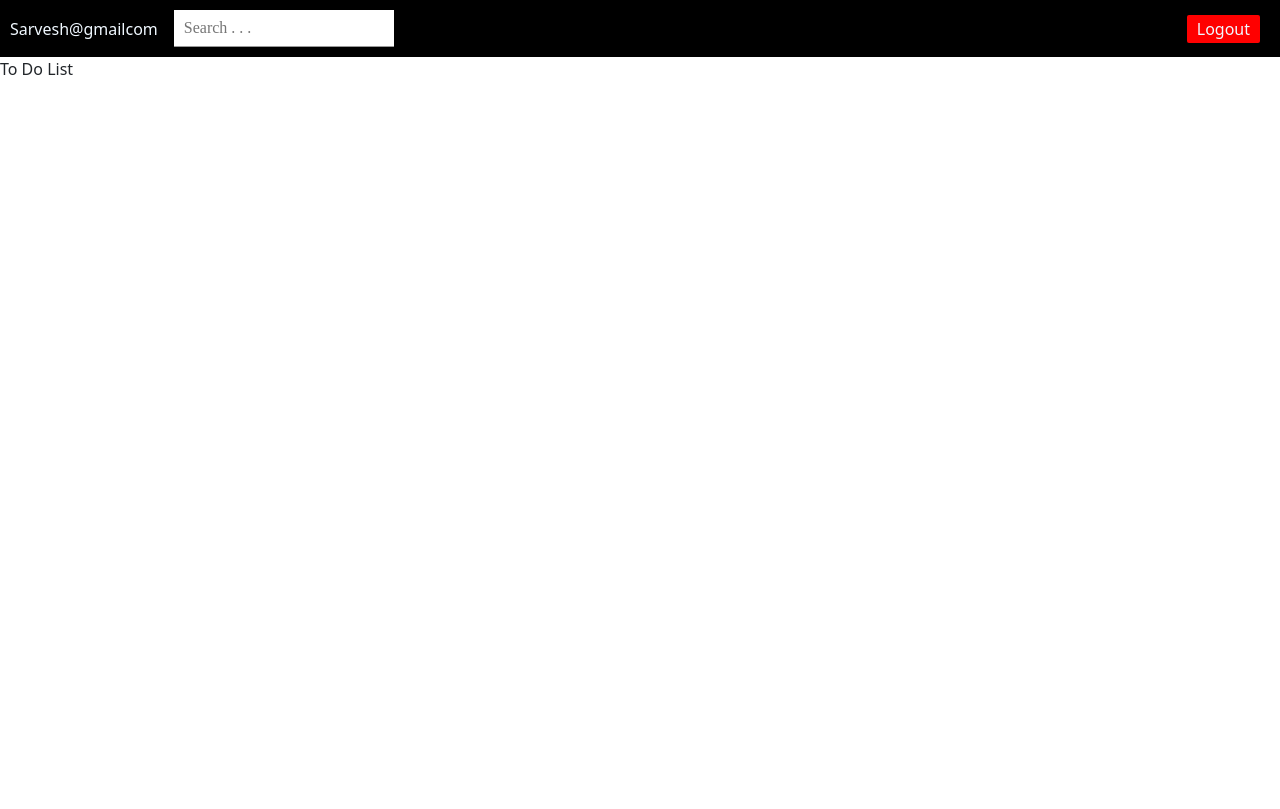
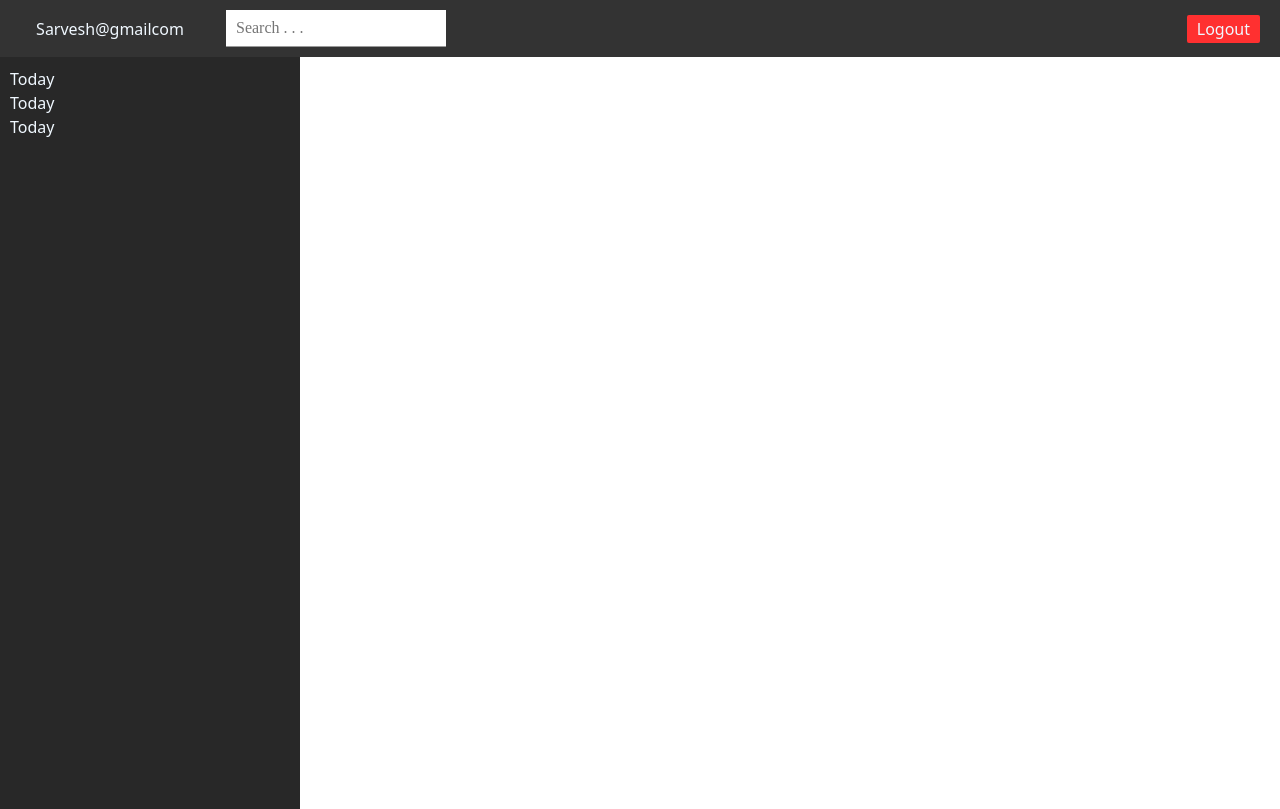
Before and after one commit to SarveshG2002/to-do-list, a React (Vite) app: page /dashboard in a window 1280 px wide. Built offline with nearby package versions, Linux system fonts and the light colour scheme; sample sign-in values are in the browser's storage.

Commit message:
sidebar created and color changes

```diff
--- /dev/null
+++ b/src/Dashboard.css
@@ -0,0 +1,5 @@
+.mainDiv{
+    display: grid;
+    grid-template-columns: 300px auto;
+    height: 94vh;
+}
--- a/src/Dashboard.jsx
+++ b/src/Dashboard.jsx
@@ -1,11 +1,15 @@
 import React from "react";
 import Navbar from "./Navbar";
+import Sidebar from "./Sidebar";
+import './Dashboard.css';
 
 function Dashboard(){
     return (
         <>
             <Navbar />
-            To Do List
+            <div className="mainDiv">
+                <Sidebar />
+            </div>
         </>
     );
 }
--- a/src/Navbar.css
+++ b/src/Navbar.css
@@ -1,7 +1,7 @@
 nav{
     width: 100%;
     padding: 10px;
-    background-color: black;
+    background-color: #333333;
     color: aliceblue;
     display: flex;
     align-items: center;
@@ -13,6 +13,17 @@ nav .navele{
     /* width: 50%; */
     display: flex;
     align-items: center;
+}
+
+nav .navele .username{
+    width: 200px;
+    text-align: center;
+    /* border: 0px 0px 1px 0px ; */
+    /* border-right: 1px solid white; */
+    padding: 0px;
+    margin: 0px;
+    /* height: 100%; */
+
 }
 
 
@@ -41,6 +52,6 @@ nav .searchBar input{
     color: aliceblue;
     cursor: pointer;
     margin-right: 10px; /* Move the logout button to the right */
-    background-color: red;
+    background-color: rgb(255, 48, 48);
 
 }
--- /dev/null
+++ b/src/Sidebar.css
@@ -0,0 +1,9 @@
+aside{
+    padding: 10px;
+    width: 100%;
+    background-color: #282828;
+    display: flex;
+    color: aliceblue;
+    flex-direction: column;
+
+}
--- /dev/null
+++ b/src/Sidebar.jsx
@@ -0,0 +1,21 @@
+import React from "react";
+import './Sidebar.css';
+
+function Sidebar(){
+    return(
+        <aside>
+            <div>
+                Today
+            </div>
+            <div>
+                Today
+            </div>
+            <div>
+                Today
+            </div>
+        </aside>
+    )
+}
+
+
+export default Sidebar;
```
